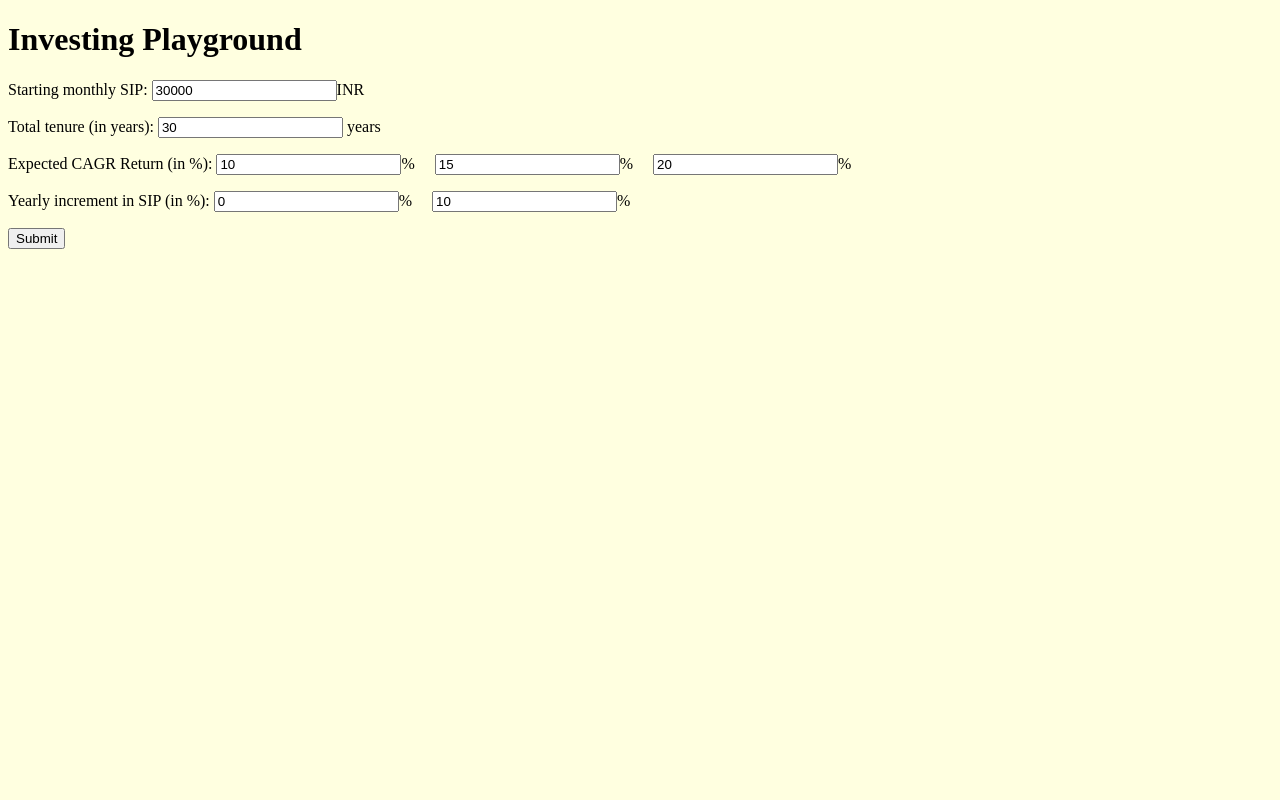
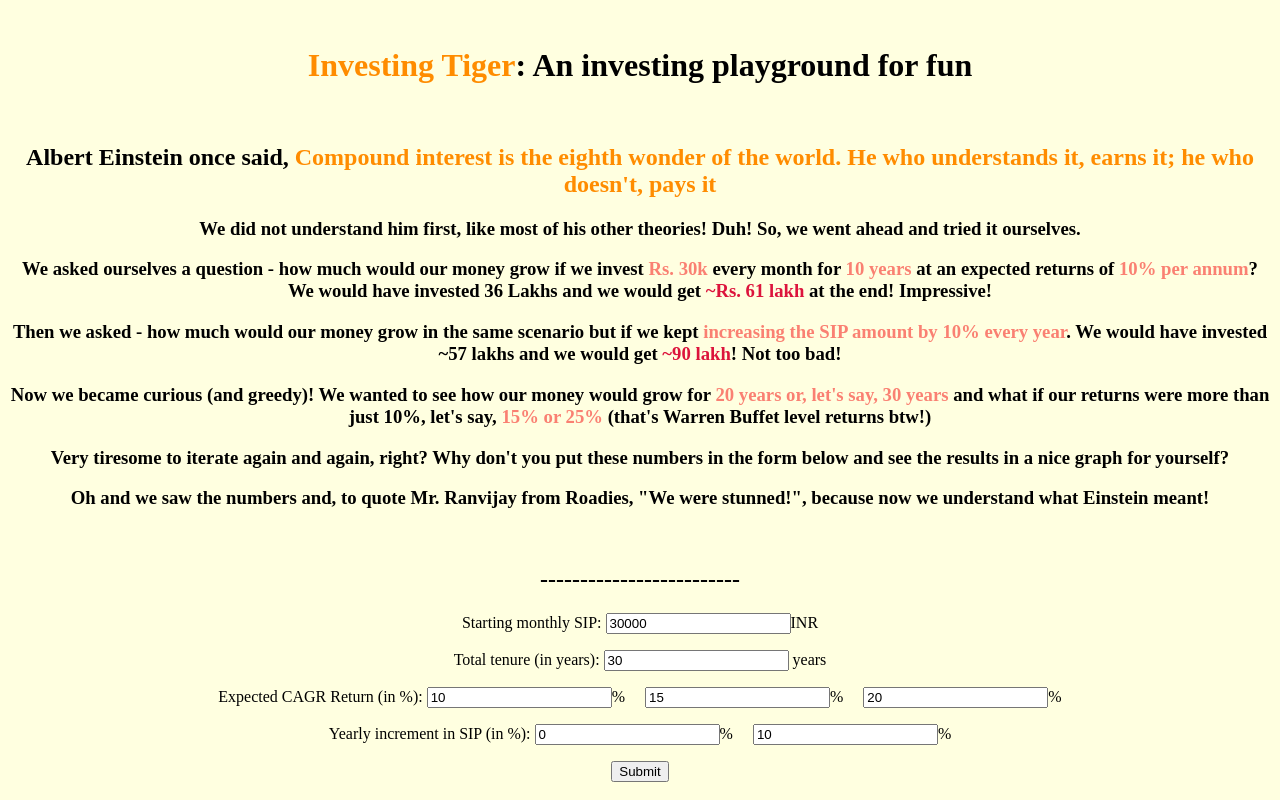
Before and after one commit to prempotabatti49/investingtiger, a Flask app: page / in a window 1280 px wide. Run offline with Flask 2, Linux system fonts and the light colour scheme.

Commit message:
added styles

```diff
--- a/Templates/result.html
+++ b/Templates/result.html
@@ -3,7 +3,7 @@
 <head>
     <meta charset="UTF-8">
     <meta name="viewpoint" content="width=device-width, initial-scale=1.0">
-    <title>Results</title>
+    <title>iTiger</title>
     <script src="https://cdn.jsdelivr.net/npm/chart.js@2.9.4/dist/Chart.min.js"></script>
     <style>
         h1 {text-align: center; font-family: "Courier";}
--- a/Templates/sip.html
+++ b/Templates/sip.html
@@ -1,8 +1,30 @@
 <!DOCTYPE html>
 <html lang="eng">
-</html>
+<head>
+    <style>
+        .highlighttext {
+            color: salmon;
+        }
+        .highlighttextoutput {
+            color: crimson;
+        }
+    </style>
+</head>
+
 <body bgcolor="LightYellow">
-<h1>Investing Playground</h1>
+<center>
+<br>
+<h1><span style="color:darkorange">Investing Tiger</span>: An investing playground for fun</h1>
+<br>
+<h2>Albert Einstein once said, <span style="color:darkorange">Compound interest is the eighth wonder of the world. He who understands it, earns it; he who doesn't, pays it</span></h1>
+<h3>We did not understand him first, like most of his other theories! Duh! So, we went ahead and tried it ourselves.
+<h3>We asked ourselves a question - how much would our money grow if we invest <span class="highlighttext">Rs. 30k</span> every month for <span class="highlighttext">10 years</span> at an expected returns of <span class="highlighttext">10% per annum</span>? We would have invested 36 Lakhs and we would get <span class="highlighttextoutput">~Rs. 61 lakh</span> at the end! Impressive!</h3>
+<h3>Then we asked - how much would our money grow in the same scenario but if we kept <span class="highlighttext">increasing the SIP amount by 10% every year</span>. We would have invested ~57 lakhs and we would get <span class="highlighttextoutput">~90 lakh</span>! Not too bad! </h3>
+<h3>Now we became curious (and greedy)! We wanted to see how our money would grow for <span class="highlighttext">20 years or, let's say, 30 years</span> and what if our returns were more than just 10%, let's say, <span class="highlighttext">15% or 25%</span> (that's Warren Buffet level returns btw!)</h3>
+<h3>Very tiresome to iterate again and again, right? Why don't you put these numbers in the form below and see the results in a nice graph for yourself?</h3>
+<h3>Oh and we saw the numbers and, to quote Mr. Ranvijay from Roadies, "We were stunned!", because now we understand what Einstein meant!</h3>
+<br>
+<h2>-------------------------</h2>
 <form action="#", method="post">
     <p>Starting monthly SIP:  <input type="number", name="start_sip", value="30000">INR</p>
     <p>Total tenure (in years): <input type="number", name="total_years", value="30"> years</p>
@@ -10,4 +32,6 @@
     <p>Yearly increment in SIP (in %): <input type="number", name="incr1", value="0">%&nbsp&nbsp&nbsp&nbsp <input type="number", name="incr2", value="10">% </p>
     <p><input type="submit", name="submit"></p>
 </form>
+</center>
 </body>
+</html>
```
